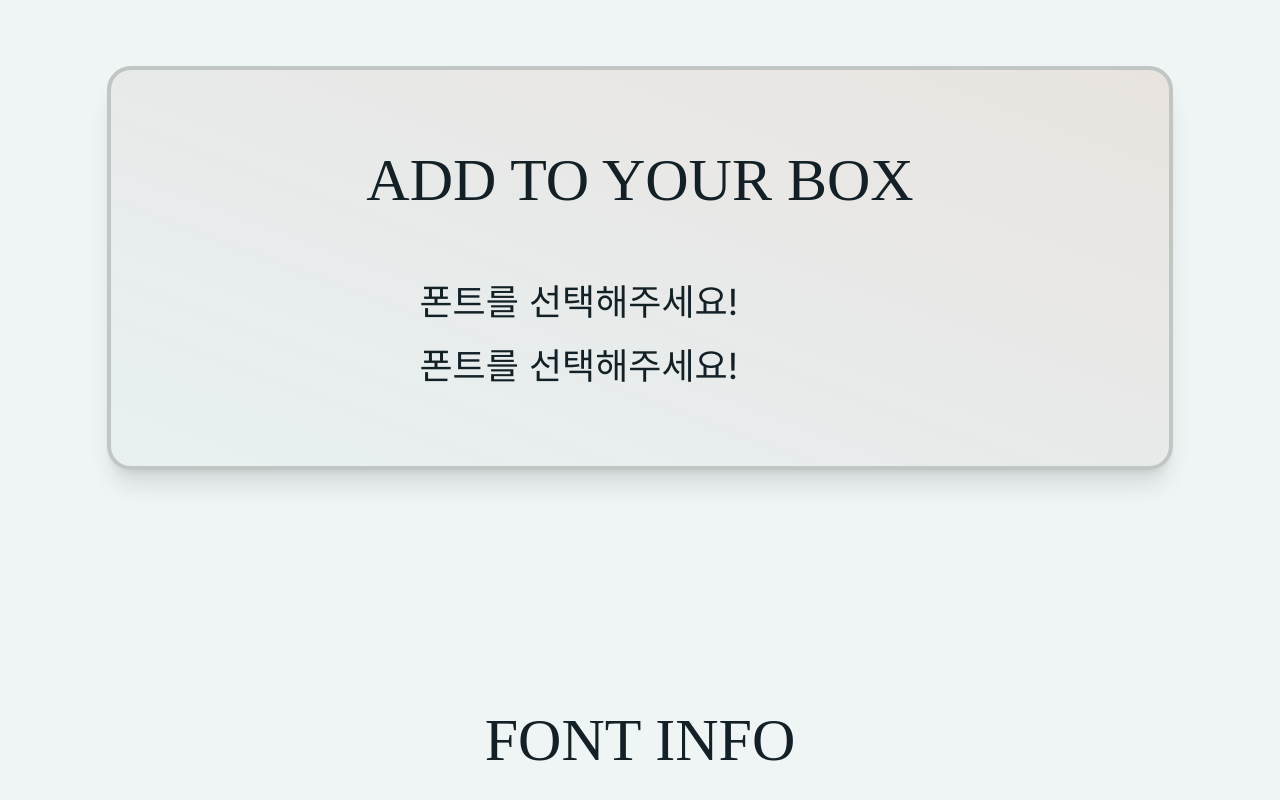
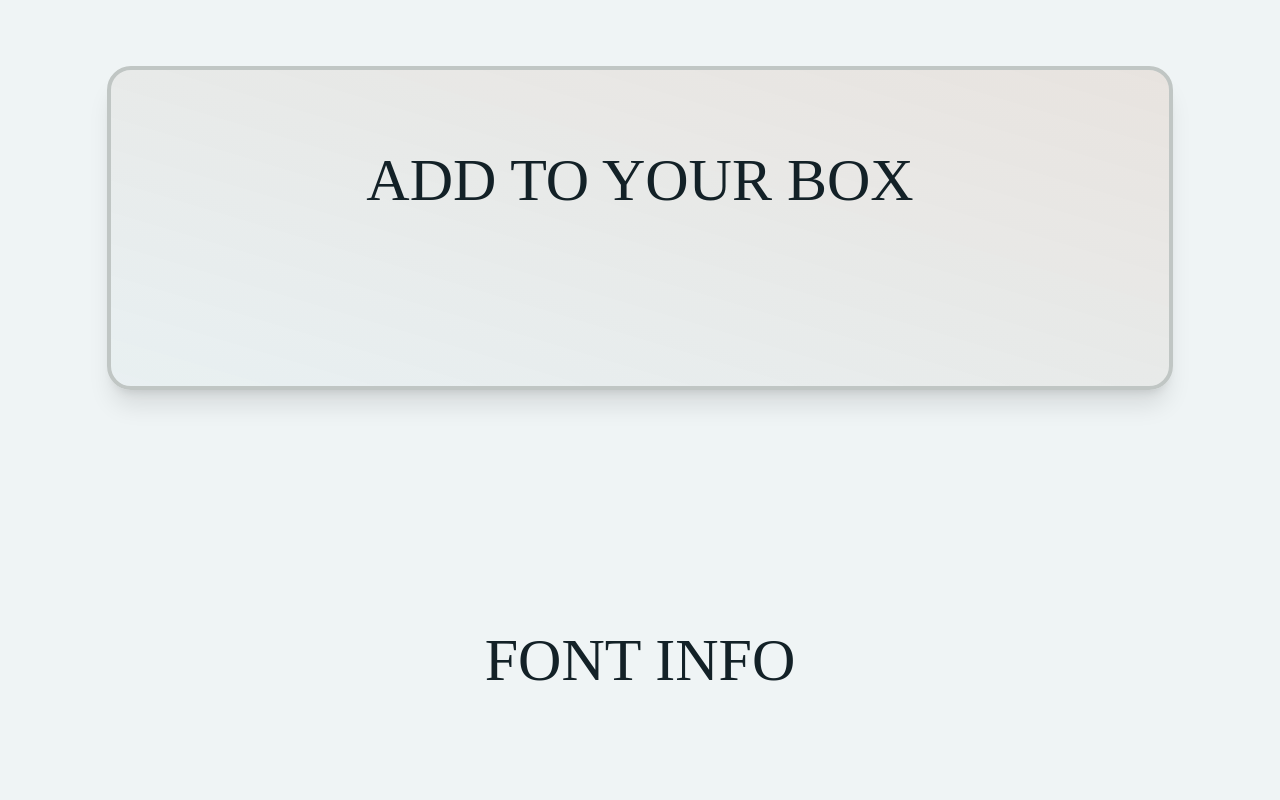
Before and after one commit to wrryu09/TYPOLAB, a Next.js app in the folder typolab/: page /pair in a window 1280 px wide. Shown: the part 1180-1980 px from the top of the page. Built offline with nearby package versions, Linux system fonts and the light colour scheme; a web font is replaced by a local one.

Commit message:
💄 BoxSet 결과 없을 경우 null

```diff
--- a/typolab/src/containers/pair/BoxSet.tsx
+++ b/typolab/src/containers/pair/BoxSet.tsx
@@ -42,11 +42,7 @@ const BoxSet = (props: Props) => {
             />
           )}
         </div>
-      ) : (
-        <div className="flex flex-col items-start">
-          <h1 className="text-4xl">폰트를 선택해주세요!</h1>
-        </div>
-      )}
+      ) : null}
     </div>
   );
 };
```
